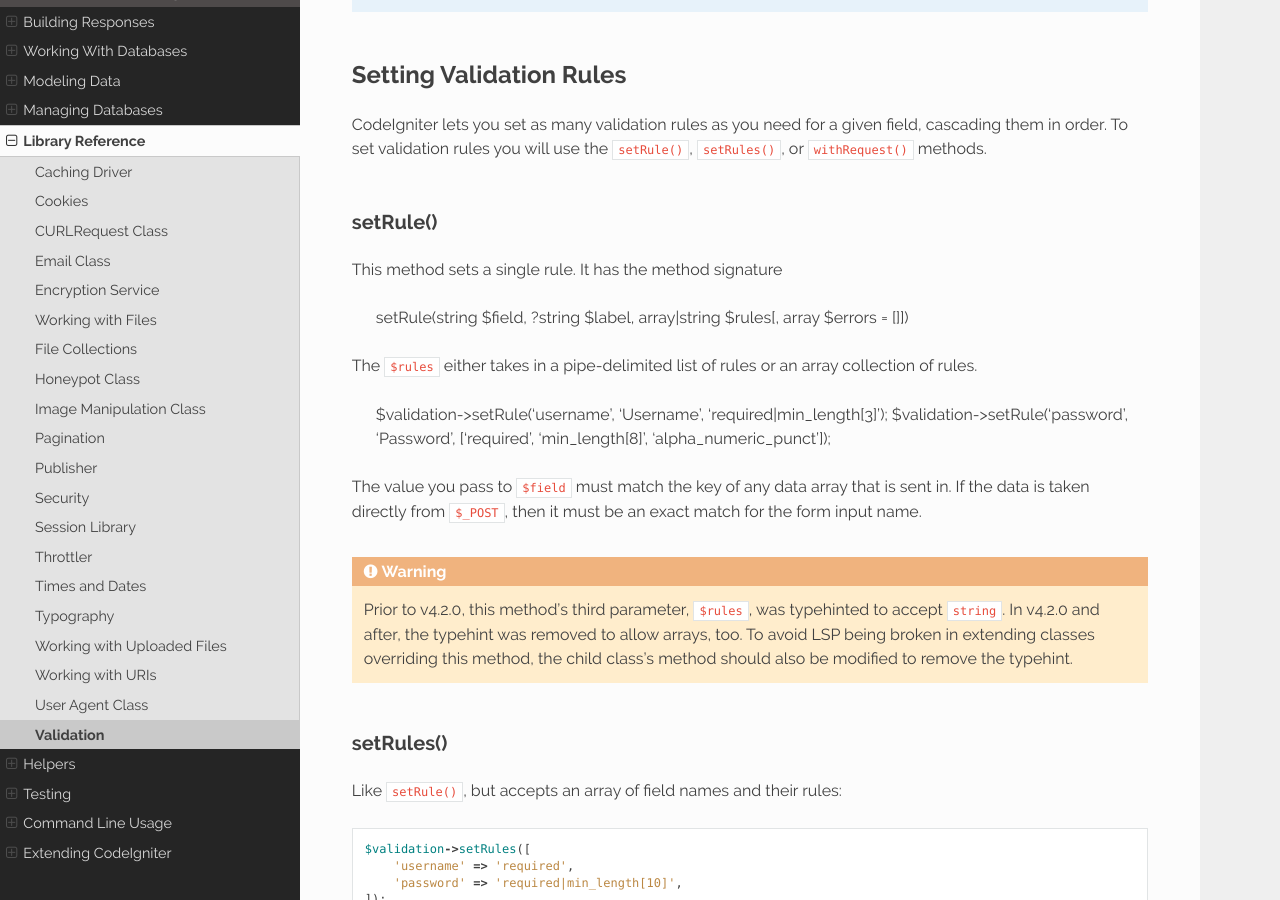
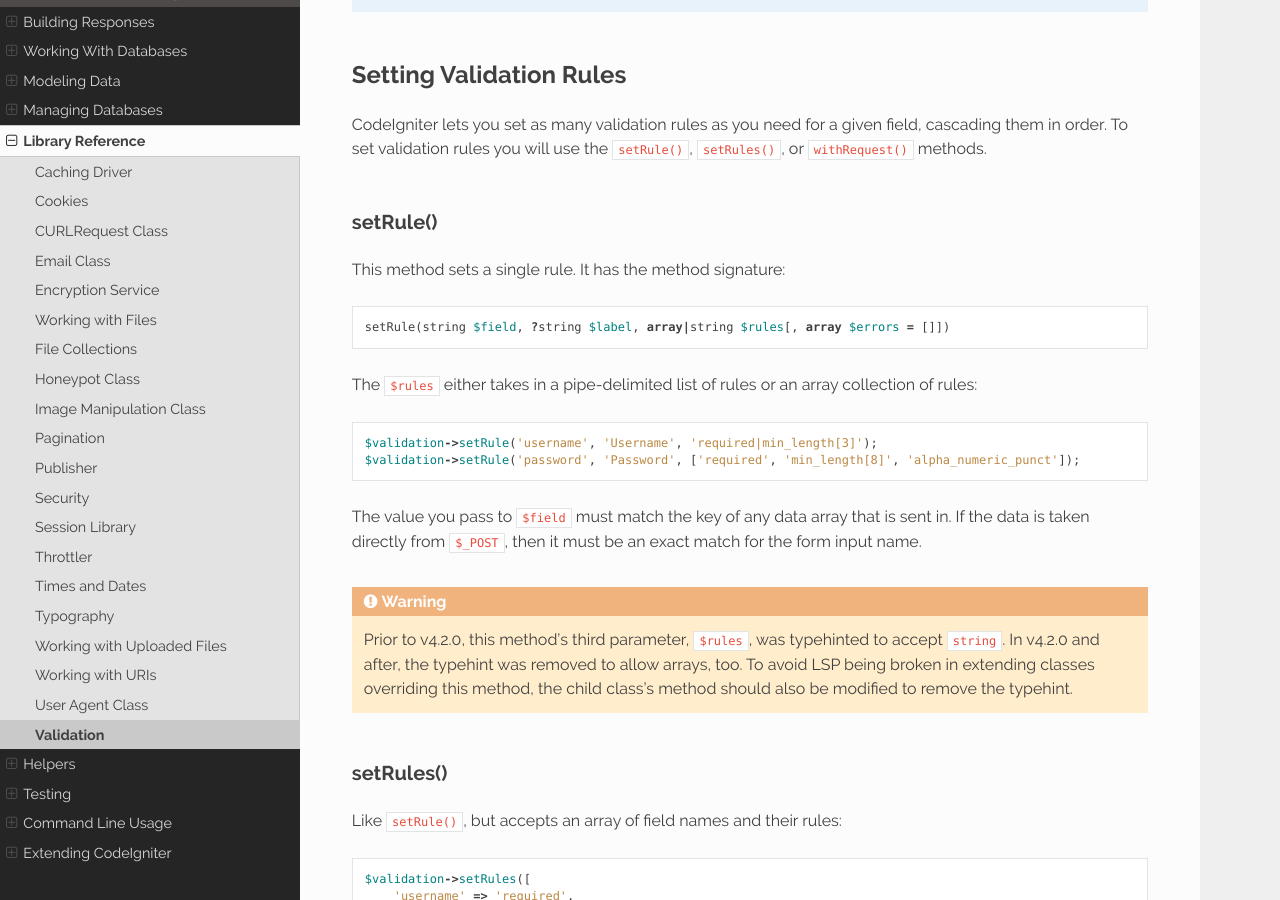
Before and after one commit to NEKOGET/ci4_user_guide_src, a Sphinx documentation site: the page built from source/libraries/validation.rst, in a window 1280 px wide and 900 px high, scrolled down 6244 px. Built offline with Sphinx 7.4.7 and the Read the Docs theme 2.0.0, drawn with Linux system fonts in a browser that asks for light colours.

Commit message:
docs: fix RST format

```diff
--- a/source/libraries/validation.rst
+++ b/source/libraries/validation.rst
@@ -261,11 +261,11 @@ methods.
 setRule()
 =========
 
-This method sets a single rule. It has the method signature
+This method sets a single rule. It has the method signature::
 
     setRule(string $field, ?string $label, array|string $rules[, array $errors = []])
 
-The ``$rules`` either takes in a pipe-delimited list of rules or an array collection of rules.
+The ``$rules`` either takes in a pipe-delimited list of rules or an array collection of rules::
 
     $validation->setRule('username', 'Username', 'required|min_length[3]');
     $validation->setRule('password', 'Password', ['required', 'min_length[8]', 'alpha_numeric_punct']);
```
